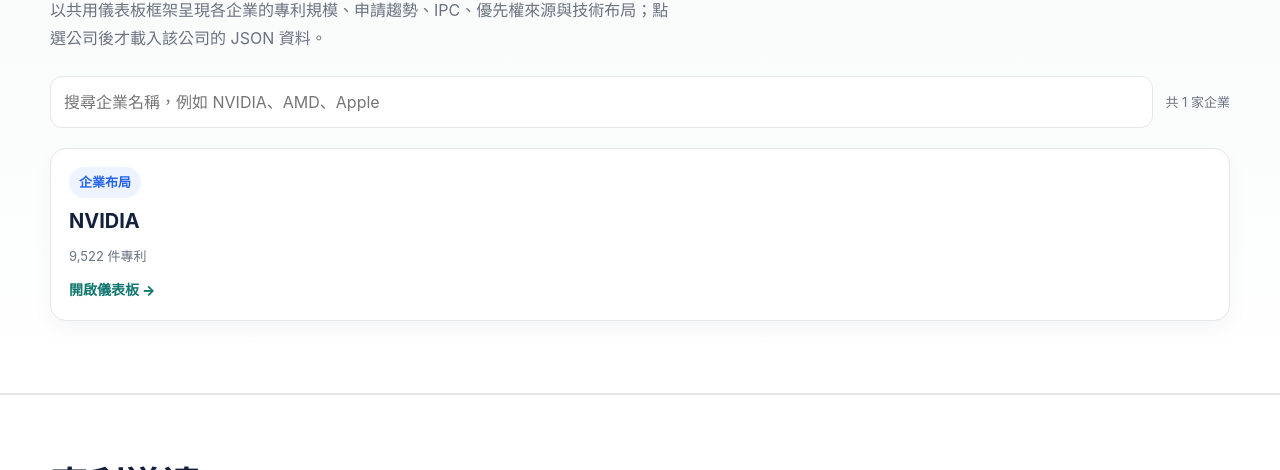
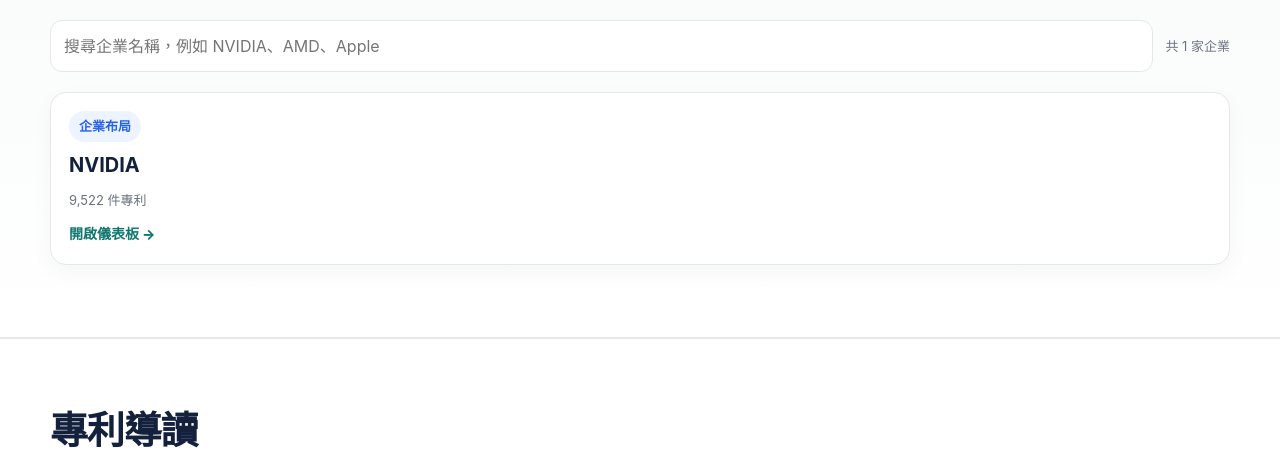
Before and after one commit to patenthunterjohn/mywebsite, a plain HTML site: page index.html in a window 1280 px wide. Shown: the part 630-1100 px from the top of the page. Drawn offline with Linux system fonts and the light colour scheme.

Commit message:
Add files via upload

```diff
--- a/index.html
+++ b/index.html
@@ -677,7 +677,6 @@ section { padding: 58px 0; }
 <div class="section-head">
 <div>
 <h2>企業專利情報</h2>
-<p>以共用儀表板框架呈現各企業的專利規模、申請趨勢、IPC、優先權來源與技術布局；點選公司後才載入該公司的 JSON 資料。</p>
 </div>
 </div>
 <div class="company-intel-toolbar">
```
